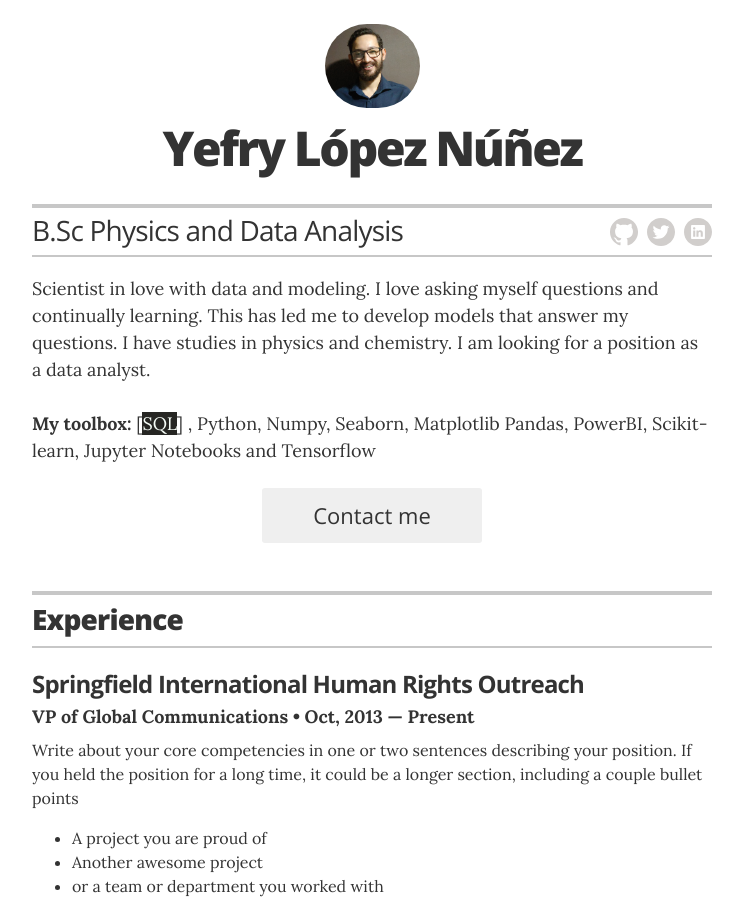
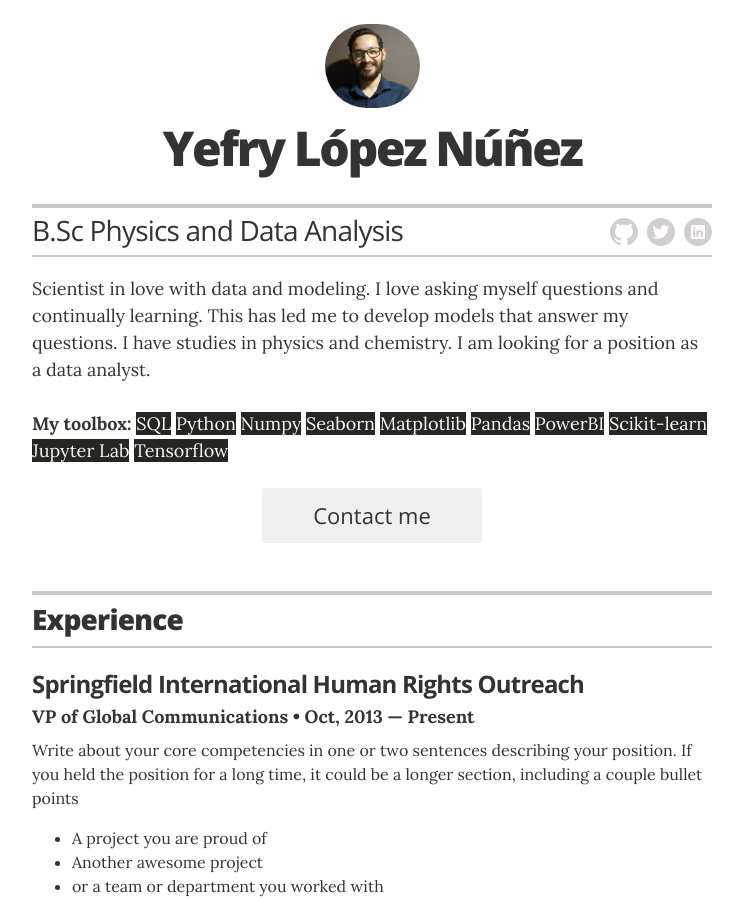
Before and after one commit to jeff0994/jeff0994.github.io, a Jekyll site: the page built from index.html, in a window 1280 px wide and 900 px high. Shown: the whole window, without its empty margins (268-1011 px from the left). Built offline with Jekyll 4.4.1, drawn with Linux system fonts in a browser that asks for light colours.

Commit message:
Update _config.yml

```diff
--- a/_config.yml
+++ b/_config.yml
@@ -27,7 +27,7 @@ resume_header_intro: "<p>Scientist in love with data and modeling. I love asking
                       I have studies in physics and chemistry. I am looking for a position as a data analyst.
                       <br/>
                       <br/>
-                      <b>My toolbox:</b> [<mark>SQL</mark>] , Python, Numpy, Seaborn, Matplotlib Pandas, PowerBI, Scikit-learn, Jupyter Notebooks and Tensorflow</p>"
+                      <b>My toolbox:</b> <mark>SQL</mark> <mark>Python</mark> <mark>Numpy</mark> <mark>Seaborn</mark> <mark>Matplotlib</mark> <mark>Pandas</mark> <mark>PowerBI</mark> <mark>Scikit-learn</mark> <mark>Jupyter Lab</mark> <mark>Tensorflow</mark></p>"
 
 
 # use "yes" to display the email contact button,
```
